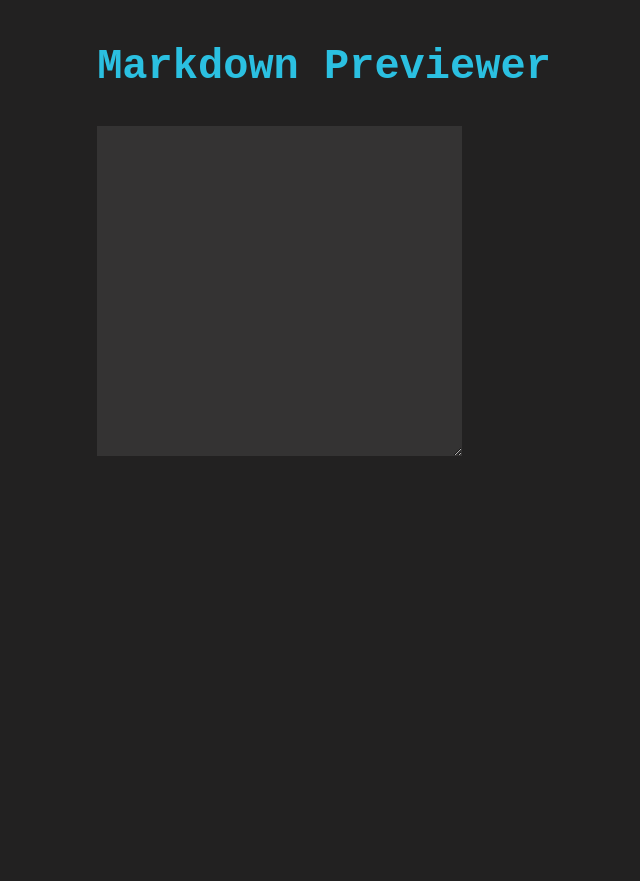
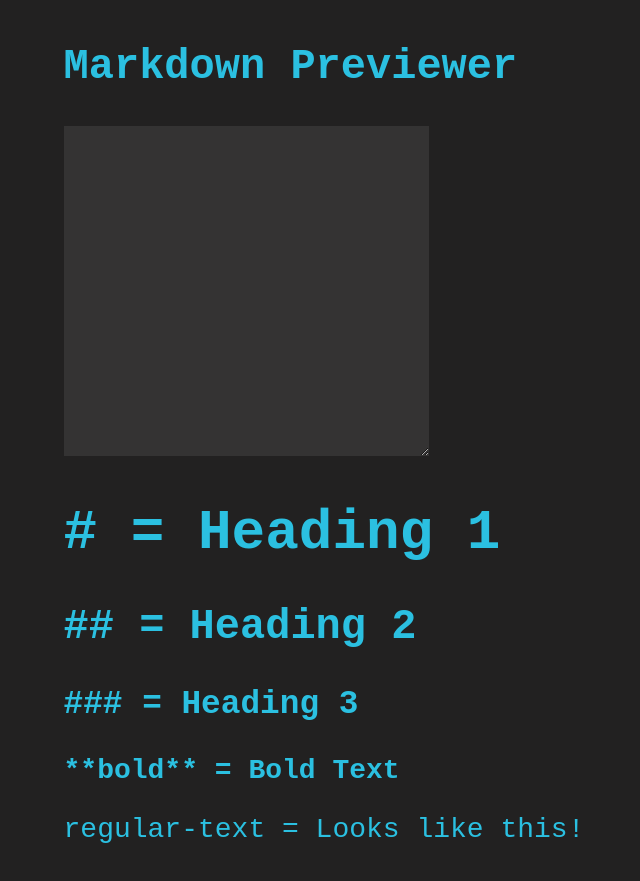
Before and after one commit to stay1st/Markdown-Previewer, a React (Create React App) app: page / in a window 1280 px wide. Shown: the whole page, without its empty margins (316-956 px from the left). Before the commit the page ends 800 px from the top, so only its background shows below. Built offline with nearby package versions, Linux system fonts and the light colour scheme.

Commit message:
Committing before utilizing cdn

```diff
--- a/public/index.html
+++ b/public/index.html
@@ -4,6 +4,8 @@
     <meta charset="utf-8" />
     <meta name="viewport" content="width=device-width, initial-scale=1" />
     <title>Markdown Previewer</title>
+    <script src="https://cdnjs.cloudflare.com/ajax/libs/marked/4.1.0/marked.min.js" integrity="sha512-DZIC9m2IbFlio5GE2oKD6/veW6NXML5Cbo9FHnba7Q9R4OCPelWw9R5QpupcPPLSv0euhuRr+5JV5pWl3X3nSg==" crossorigin="anonymous" referrerpolicy="no-referrer">
+    </script>
   </head>
   <body>
     <script></script>
--- a/src/App.js
+++ b/src/App.js
@@ -7,10 +7,9 @@ import JsxHandler from "./JsxHandler";
 class App extends React.Component {
   constructor(props) {
     super(props);
-    console.log("APP props:", props)
     this.state = {
     }
-    console.log('App props:', this.props);
+    console.log('App.props:', this.props);
     // this.handleChange = this.handleChange.bind(this);
     // this.modInput = this.setModInput.bind(this);
   }
@@ -21,13 +20,28 @@ class App extends React.Component {
     this.setState({ input: event });
     this.setState({ jsx: [arrayOfRegExp, event, regexMatch] });
 
-    const h1 = (array) => array.map(val => val.toString() === '# ');
-    const h2 = (array) => array.map(val => val.toString() === '# ');
-    const h3 = (array) => array.map(val => val.toString() === '### ');
-    const bold = (array) => array.map(val => val.hasOwnProperty('**'));
+    let array = [];
 
-    this.setState({arrOfMethods: [h1, h2, h3, bold]})
+    const createBools = (regular) => {
 
+      let arrOfBools = []
+
+      const h1 = (array) => {return array.map(val => val.toString() === '# ')};
+      const h2 = (array) => {return array.map(val => val.toString() === '# ')};
+      const h3 = (array) => {return array.map(val => val.toString() === '### ')};
+      const bold = (array) => {return array.map(val => val.hasOwnProperty('**'))};
+
+      const head1 = h1(regular.toString());
+      const head2 = h2(regular.toString());
+      const head3 = h3(regular.toString());
+      const bolded = bold(regular.toString());
+
+      arrOfBools.push(head1, head2, head3, bolded);
+      return array.push(arrOfBools)
+    }
+    createBools(regexMatch);
+    this.setState({ bools: array });
+    console.log('bools:', this.bools)
   }
 
   // console.log('App.onChange(arrayOfRegExp):', arrayOfRegExp)
@@ -44,9 +58,10 @@ class App extends React.Component {
         </div>
         <JsxHandler
           state={this.state}
+          arrOfMethods
         />
         <div>
-          <p>{this.state.input}</p>
+          <p id="preview"></p>
         </div>
       </div>
     )
--- a/src/JsxHandler.js
+++ b/src/JsxHandler.js
@@ -4,17 +4,31 @@ import App from './App';
 class JsxHandler extends React.Component {
     constructor(props){
         super(props);
+        this.state = {
+            h1: '# = Heading 1',
+            h2: '## = Heading 2',
+            h3: '### = Heading 3',
+            bold: '**bold** = Bold Text',
+            text: 'regular-text = Looks like this!'
+        }
+    }
+
+    changeForJsx(bool) {
+
+        this.setState({resultJsx: bool});
     }
 
 
     render(){
         return(
-            <div>
-                <h1>{this.h1}</h1>
-                <h2></h2>
-                <h3></h3>
-                <strong></strong>
-                <p></p>
+            <div onChange={this.changeForJsx}>
+            {console.log("JsxHandler this.prop:", this.props)}
+            {console.log('resultJsx()=>this.state.resultJsx:', this.state.resultJsx)}
+                <h1>{this.state.h1}</h1>
+                <h2>{this.state.h2}</h2>
+                <h3>{this.state.h3}</h3>
+                <strong>{this.state.bold}</strong>
+                <p>{this.state.text}</p>
             </div>
         )
     }
```
